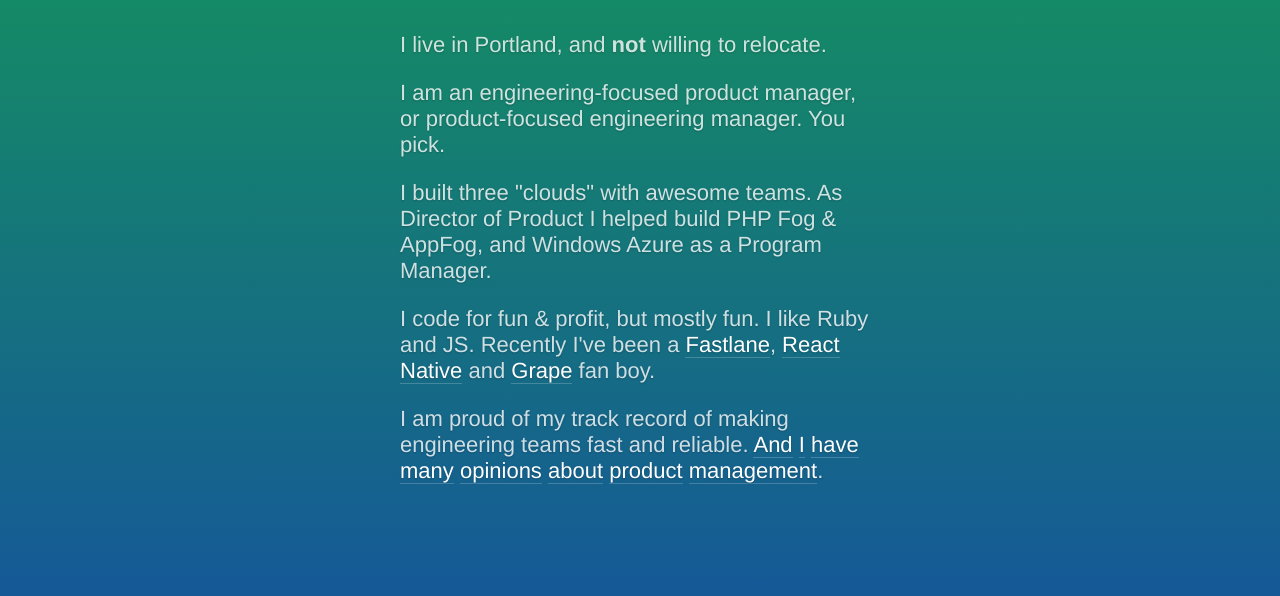
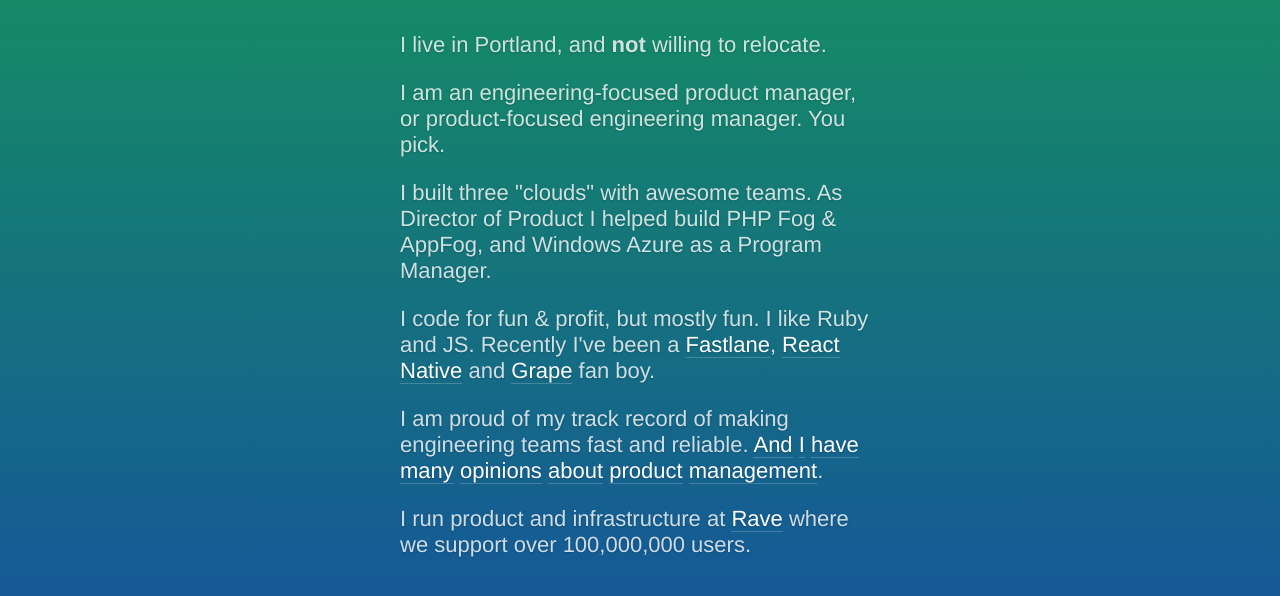
Before and after one commit to skierkowski/skierkowski.github.io, a plain HTML site: page index.html in a window 1280 px wide. Shown: the part 182-778 px from the top of the page. Drawn offline with Linux system fonts and the light colour scheme.

Commit message:
Adding ref to Rave

```diff
--- a/index.html
+++ b/index.html
@@ -24,6 +24,7 @@
       <p>I built three "clouds" with awesome teams. As Director of Product I helped build PHP Fog & AppFog, and Windows Azure as a Program Manager.</p>
       <p>I code for fun & profit, but mostly fun. I like Ruby and JS. Recently I've been a <a href="https://fastlane.tools/">Fastlane</a>, <a href="https://facebook.github.io/react-native/">React Native</a> and <a href="https://github.com/ruby-grape/grape">Grape</a> fan boy.</p>
       <p>I am proud of my track record of making engineering teams fast and reliable. <a href="http://blog.skierkowski.com/post/146314710119/beyond-testing-code">And</a> <a href="http://blog.skierkowski.com/post/124802622144/time-is-not-a-measurement-of-productivity">I</a> <a href="http://blog.skierkowski.com/post/122791646724/management-101-8-rules">have</a> <a href="http://blog.skierkowski.com/post/114005760769/16-rule-playbook-for-predictable-engineering">many</a> <a href="http://blog.skierkowski.com/post/102311884119/cutting">opinions</a> <a href="http://blog.skierkowski.com/post/91095857389/startups-should-not-use-jira-for-project-tracking">about</a> <a href="http://blog.skierkowski.com/post/90395658974/building-an-mvp-with-the-mike-api">product</a> <a href="http://blog.skierkowski.com/post/90485167464/scope-down-your-mvp">management</a>.</p>
+      <p>I run product and infrastructure at <a href="http://ravesocial.com/">Rave</a> where we support over 100,000,000 users.</p>
     </div>
   </body>
 </html>
```
